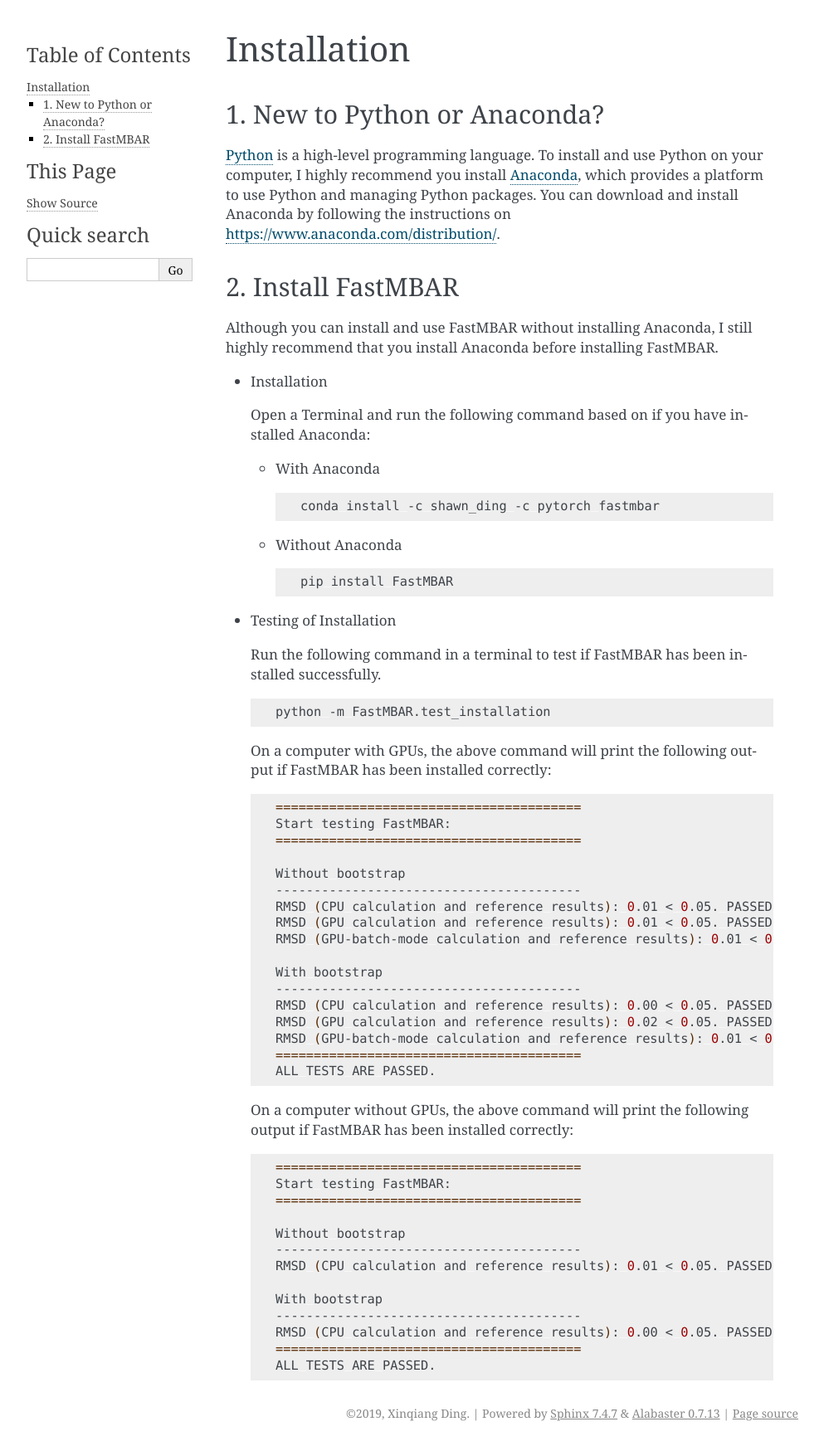
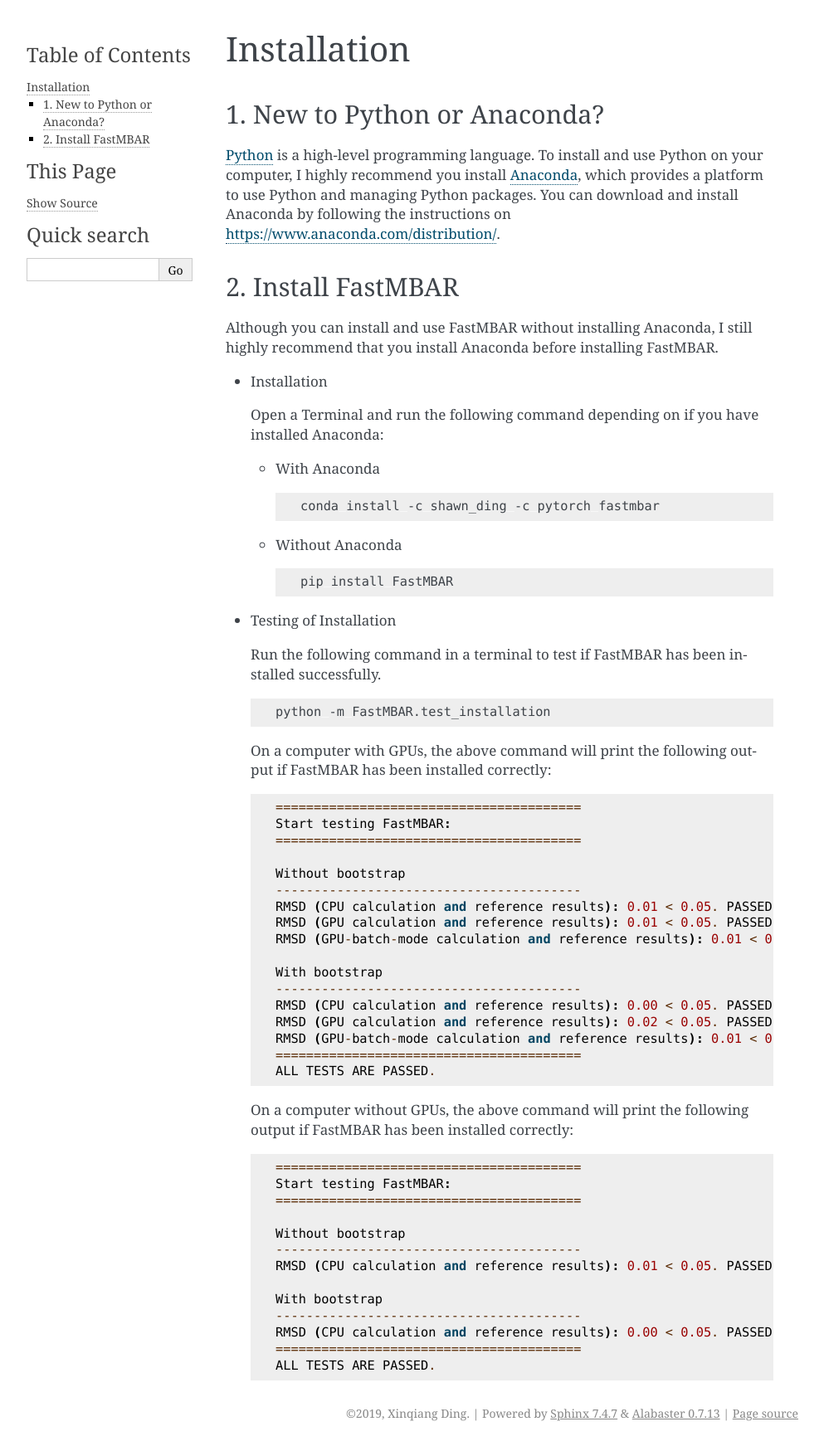
Before and after one commit to BrooksResearchGroup-UM/FastMBAR, a Sphinx documentation site: the page built from docs/source/installation.rst, in a window 1280 px wide. Shown: the whole page at 83% size, without its empty margins (148-1141 px from the left). Built offline with Sphinx 7.4.7, drawn with Linux system fonts in a browser that asks for light colours.

Commit message:
update docs

```diff
--- a/docs/source/installation.rst
+++ b/docs/source/installation.rst
@@ -18,7 +18,7 @@
 
 * Installation
 
-  Open a Terminal and run the following command based on if you
+  Open a Terminal and run the following command depending on if you
   have installed Anaconda:
 
   * With Anaconda
@@ -46,9 +46,7 @@
 
   On a computer with GPUs, the above command will
   print the following output if FastMBAR has been
-  installed correctly:
-
-  .. code-block:: bash
+  installed correctly::
 
      ========================================
      Start testing FastMBAR:
@@ -71,9 +69,7 @@
 
   On a computer without GPUs, the above command will
   print the following output if FastMBAR has been
-  installed correctly:
-
-  .. code-block:: bash
+  installed correctly::
 
      ========================================
      Start testing FastMBAR:
```
Also changed, not shown: docs/source/usage.rst (+32 -0 lines).
